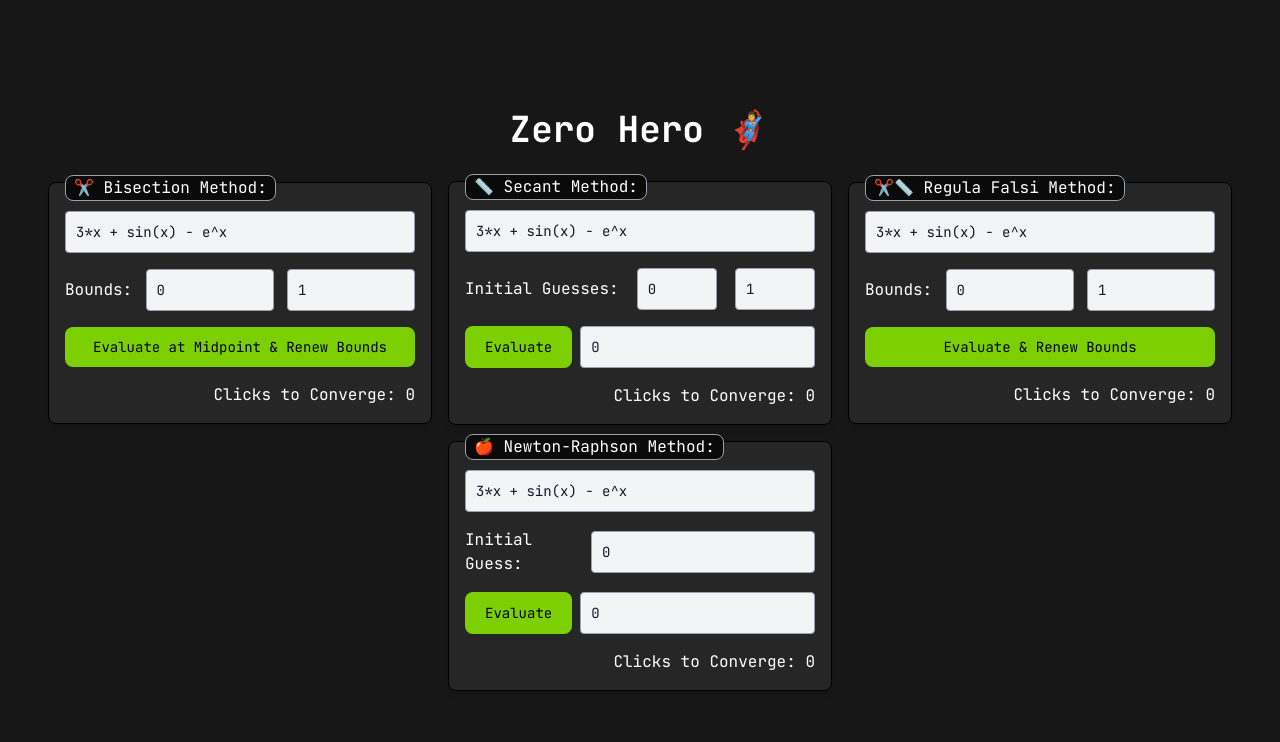
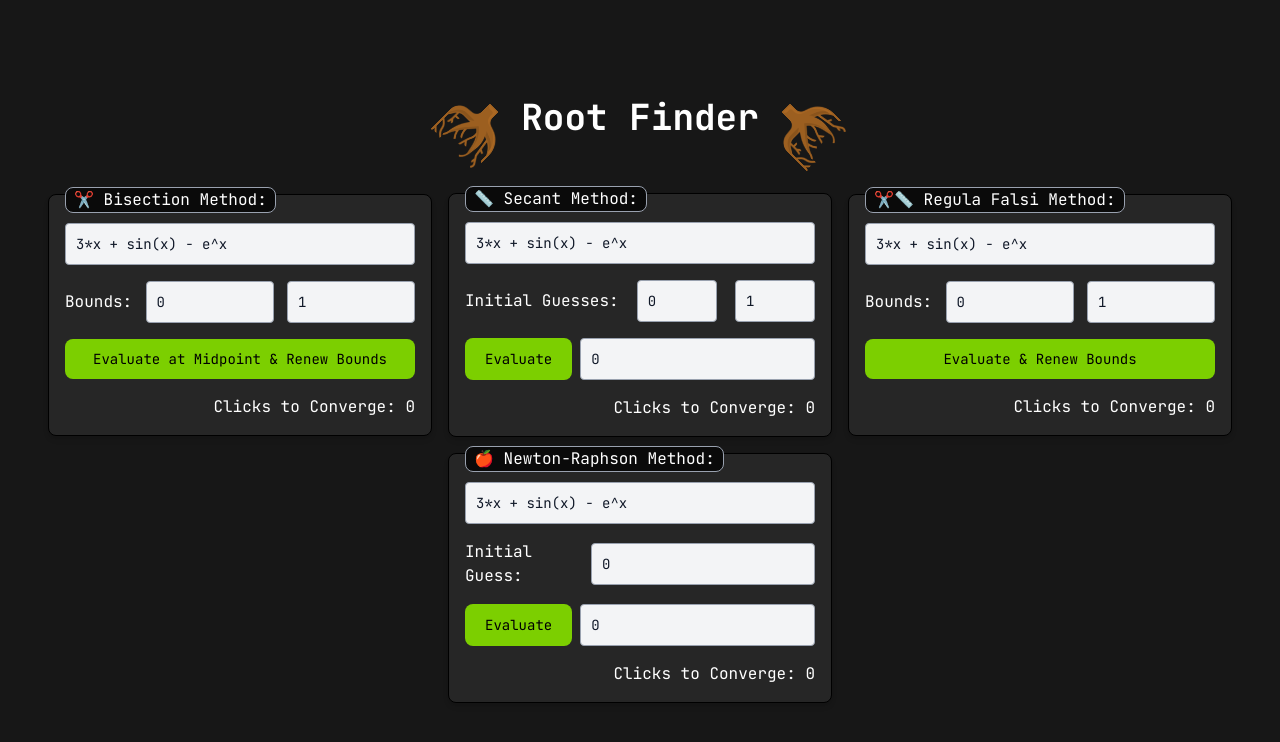
Before and after one commit to megz15/root-zero, a SvelteKit app: page / in a window 1280 px wide. Shown: the top 742 px of the page. Built offline with nearby package versions, Linux system fonts and the light colour scheme.

Commit message:
style: branding

```diff
--- a/package.json
+++ b/package.json
@@ -1,5 +1,5 @@
 {
-	"name": "zero-hero",
+	"name": "root-zero",
 	"private": true,
 	"version": "0.0.1",
 	"type": "module",
--- a/src/routes/+layout.svelte
+++ b/src/routes/+layout.svelte
@@ -1,6 +1,6 @@
 <script lang="ts">
 	import '../app.css';
-	import favicon from '$lib/assets/favicon.svg';
+	import favicon from '$lib/assets/favicon.png';
 
 	let { children } = $props();
 </script>
--- a/src/routes/+page.svelte
+++ b/src/routes/+page.svelte
@@ -1,4 +1,6 @@
 <script lang="ts">
+    import icon from '$lib/assets/favicon.png';
+
     import BisectionCard from '$lib/components/BisectionCard.svelte';
     import SecantCard from '$lib/components/SecantCard.svelte';
     import RegulaFalsiCard from '$lib/components/RegulaFalsiCard.svelte';
@@ -16,7 +18,11 @@
 </script>
 
 <main class="p-8 bg-neutral-900 min-h-screen flex flex-col items-center justify-center gap-8">
-    <h1 class="text-4xl font-bold text-white">Zero Hero 🦸‍♂️</h1>
+    <div class="flex gap-4">
+        <img src={icon} alt="App Icon" class="w-16 h-16 rotate-45" />
+        <h1 class="text-4xl font-bold text-white">Root Finder</h1>
+        <img src={icon} alt="App Icon" class="w-16 h-16 rotate-315" />
+    </div>
     <div class="flex flex-wrap items-center justify-center gap-4">
         <BisectionCard rawExpr={rawExpr} lBd={initLBd} uBd={initUBd} />
         <SecantCard rawExpr={rawExpr} x0={initGuess0} x1={initGuess1} />
```
Also changed, not shown: src/lib/assets/favicon.png (added), src/lib/assets/favicon.svg (deleted).
